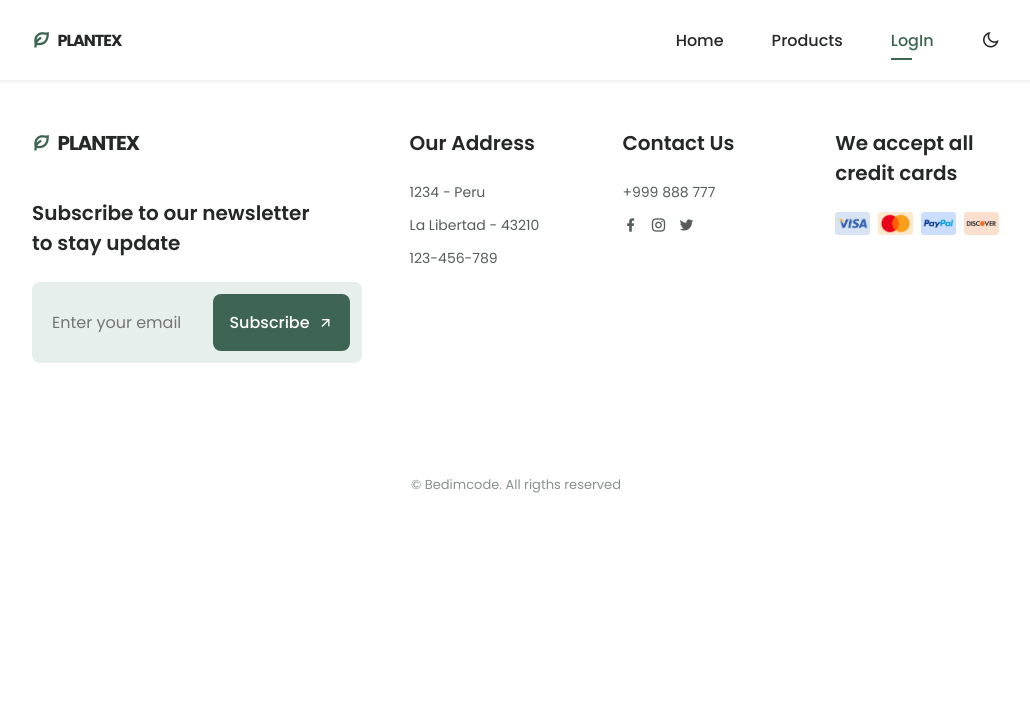
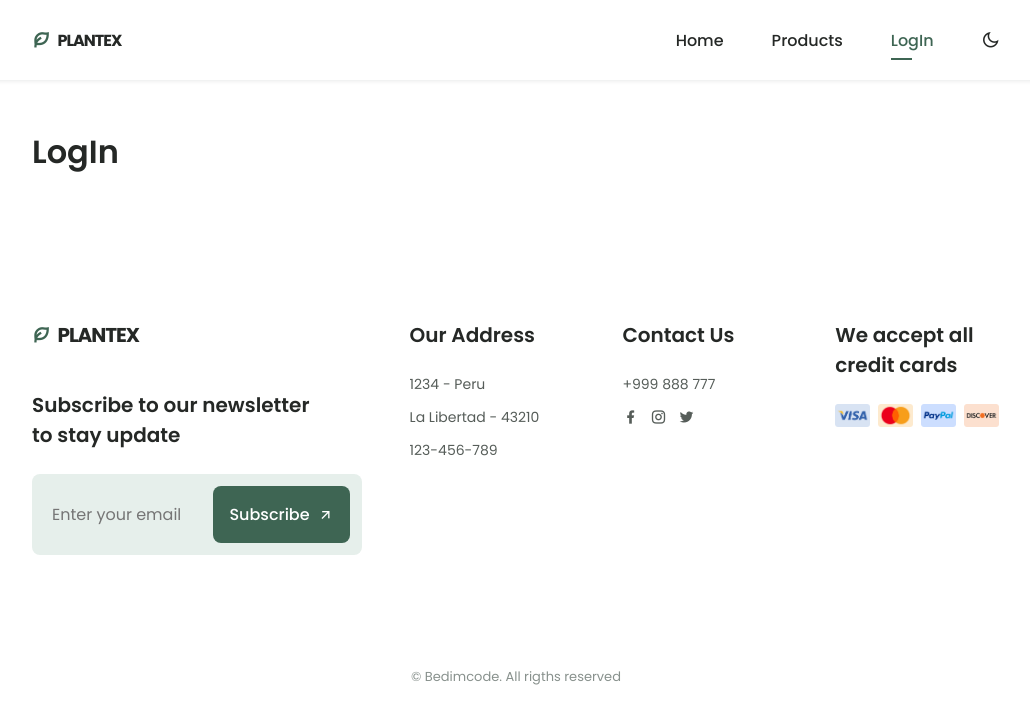
Before and after one commit to ValeryiaSharova/WebsiteForBookingHotels-DaleunJib, a React (Create React App) app: page /login/1 in a window 1280 px wide. Shown: the top 724 px of the page, without its empty margins (124-1154 px from the left). Built offline with nearby package versions, Linux system fonts and the light colour scheme; no server answers.

Commit message:
Global loader for application added.

```diff
--- a/src/App.js
+++ b/src/App.js
@@ -1,33 +1,25 @@
-import React, { useEffect } from 'react';
+import React from 'react';
 import { Route, Switch } from 'react-router-dom';
-import { useDispatch } from 'react-redux';
 import Main from './pages/main/main';
 import ProductsLayout from './pages/products/productsLayout';
 import LogIn from './pages/logIn/login';
 import Footer from './sharedComponents/footer';
 import Header from './sharedComponents/header';
 import ScrollUp from './sharedComponents/scrollUp';
-import { loadProducts } from './store/products';
-import { loadCategory } from './store/category';
-import { loadQuestions } from './store/questions';
+import AppLoader from './sharedComponents/hoc/appLoader';
 
 const App = () => {
-  const dispatch = useDispatch();
-
-  useEffect(() => {
-    dispatch(loadProducts());
-    dispatch(loadCategory());
-    dispatch(loadQuestions());
-  }, []);
   return (
     <>
+      <AppLoader>
         <Header />
         <Switch>
           <Route path="/" exact component={Main} />
           <Route path="/products/:productId?" exact component={ProductsLayout} />
-        <Route path="/login" exact component={LogIn} />
+          <Route path="/login/:type?" exact component={LogIn} />
         </Switch>
         <Footer />
+      </AppLoader>
       <ScrollUp />
     </>
   );
--- /dev/null
+++ b/src/sharedComponents/hoc/appLoader.jsx
@@ -0,0 +1,27 @@
+import React, { useEffect } from 'react';
+import { useDispatch, useSelector } from 'react-redux';
+import PropTypes from 'prop-types';
+import { loadCategory } from '../../store/category';
+import { getProductsLoadingStatus, loadProducts } from '../../store/products';
+import { getQuestionsLoadingStatus, loadQuestions } from '../../store/questions';
+
+const AppLoader = ({ children }) => {
+  const dispatch = useDispatch();
+  const productsLoadingStatus = useSelector(getProductsLoadingStatus());
+  const questionsLoadingStatus = useSelector(getQuestionsLoadingStatus());
+  useEffect(() => {
+    dispatch(loadProducts());
+    dispatch(loadCategory());
+    dispatch(loadQuestions());
+  }, []);
+
+  if (productsLoadingStatus || questionsLoadingStatus) {
+    return <h1>Loading...</h1>;
+  }
+  return children;
+};
+
+AppLoader.propTypes = {
+  children: PropTypes.oneOfType([PropTypes.arrayOf(PropTypes.node), PropTypes.node]).isRequired,
+};
+export default AppLoader;
```
Lines whose indentation alone changed are shown as unchanged.
